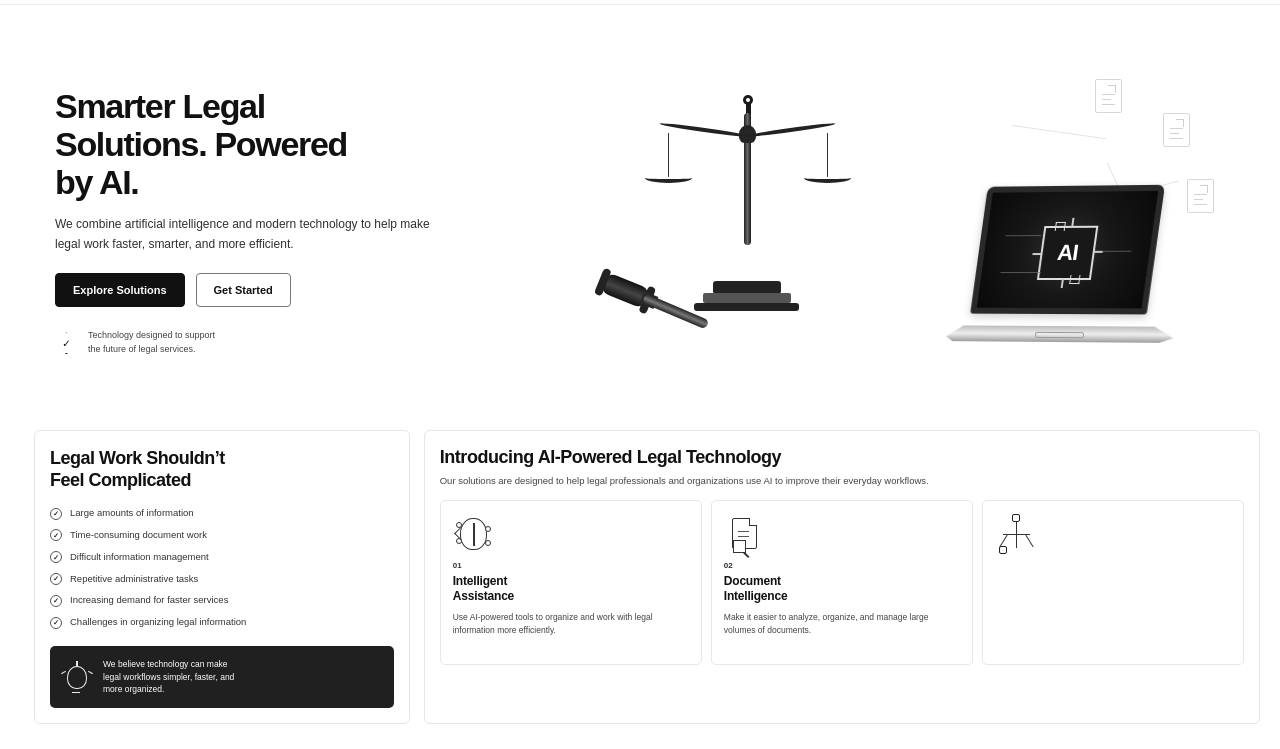
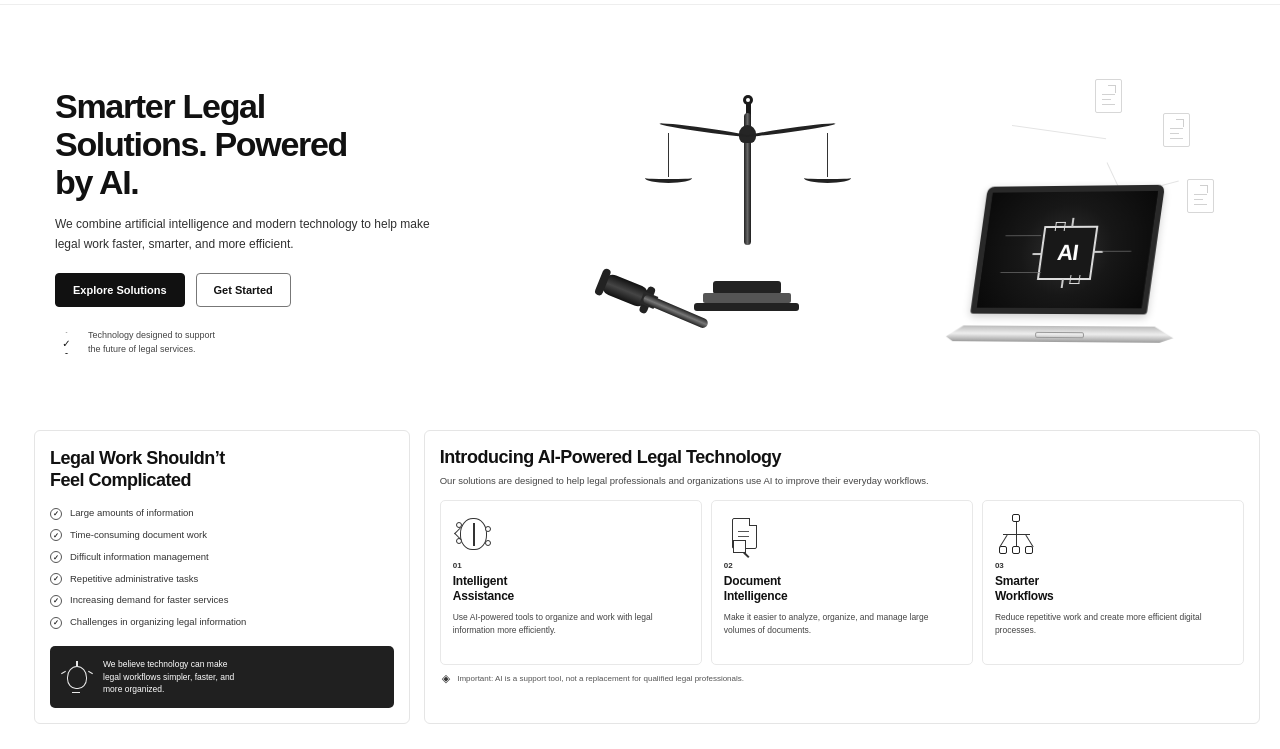
Before and after one commit to vaishnavizenova/Ai-for-legal-service, a plain HTML site: page index.html in a window 1280 px wide. Shown: the part 65-814 px from the top of the page. Drawn offline with Linux system fonts and the light colour scheme.

Commit message:
Update index.html

```diff
--- a/index.html
+++ b/index.html
@@ -454,7 +454,51 @@
                         <div class="workflow-line right-down"></div>
 
                         <div class="workflow-node bottom-left"></div>
-                        <div class="workflow-node bottom
+                        <div class="workflow-node bottom-center"></div>
+                        <div class="workflow-node bottom-right"></div>
+
+                    </div>
+
+                    <span class="feature-number">
+                        03
+                    </span>
+
+                    <h3>
+                        Smarter<br>
+                        Workflows
+                    </h3>
+
+                    <p>
+                        Reduce repetitive work
+                        and create more efficient
+                        digital processes.
+                    </p>
+
+                </div>
+
+            </div>
+
+
+            <!-- Disclaimer -->
+
+            <div class="technology-disclaimer">
+
+                <span class="disclaimer-symbol">
+                    ◈
+                </span>
+
+                <p>
+                    Important: AI is a support tool, not a replacement
+                    for qualified legal professionals.
+                </p>
+
+            </div>
+
+        </div>
+
+    </div>
+
+</section>
     </main>
 
 
```
